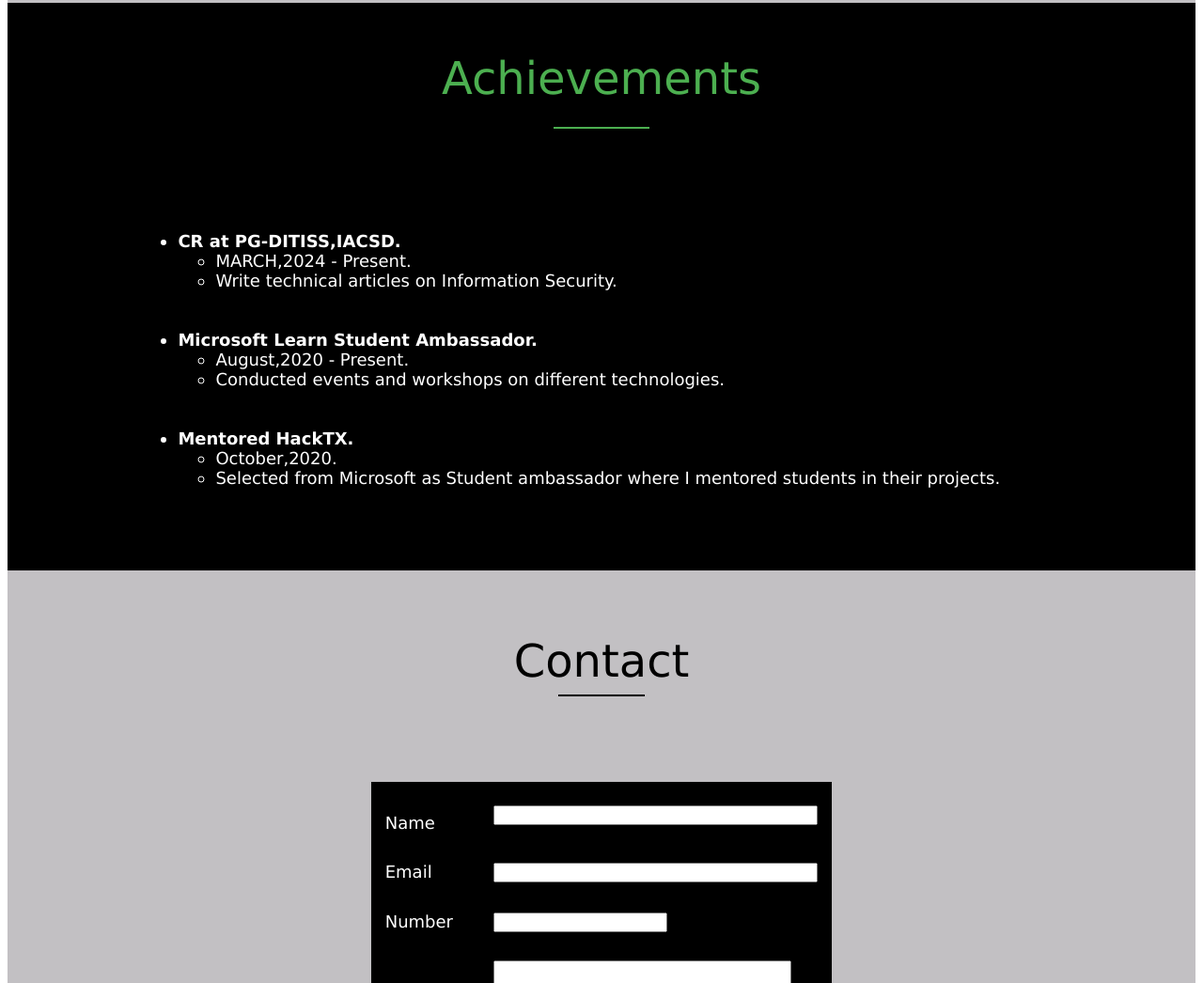
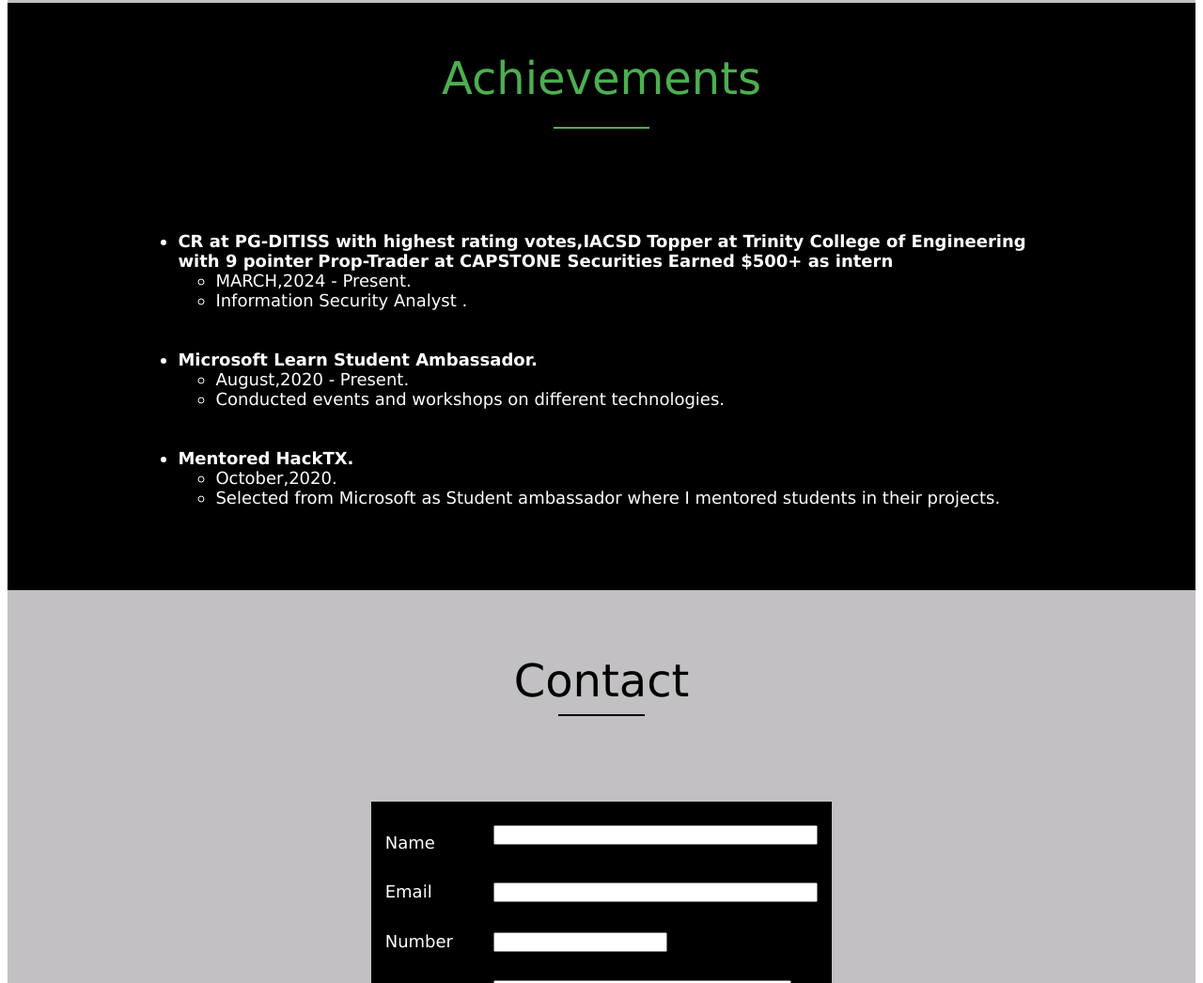
Before and after one commit to HusbaanAttar/iacsd, a plain HTML site: page index.html in a window 1280 px wide. Shown: the part 2027-3073 px from the top of the page at 94% size. Drawn offline with Linux system fonts and the light colour scheme.

Commit message:
first commit

```diff
--- a/index.html
+++ b/index.html
@@ -396,14 +396,17 @@
 							<font face="Verdana" size="4" color="white">
 								<ul>
 									<li>
-										<b>CR at PG-DITISS,IACSD.</b>
+										<b>CR at PG-DITISS with highest rating votes,IACSD</b>
+                                                                                <b> Topper at Trinity College of Engineering with 9 pointer</b>
+                                                                                <b> Prop-Trader at CAPSTONE Securities</b>
+                                                                                <b> Earned $500+ as intern</b>
 										<ul>
 											<li>
 												MARCH,2024 - Present.
 											</li>
 											<li>
-												Write technical articles
-												on Information Security.
+												Information Security Analyst
+								.
 											</li>
 										</ul>
 									</li>
```
